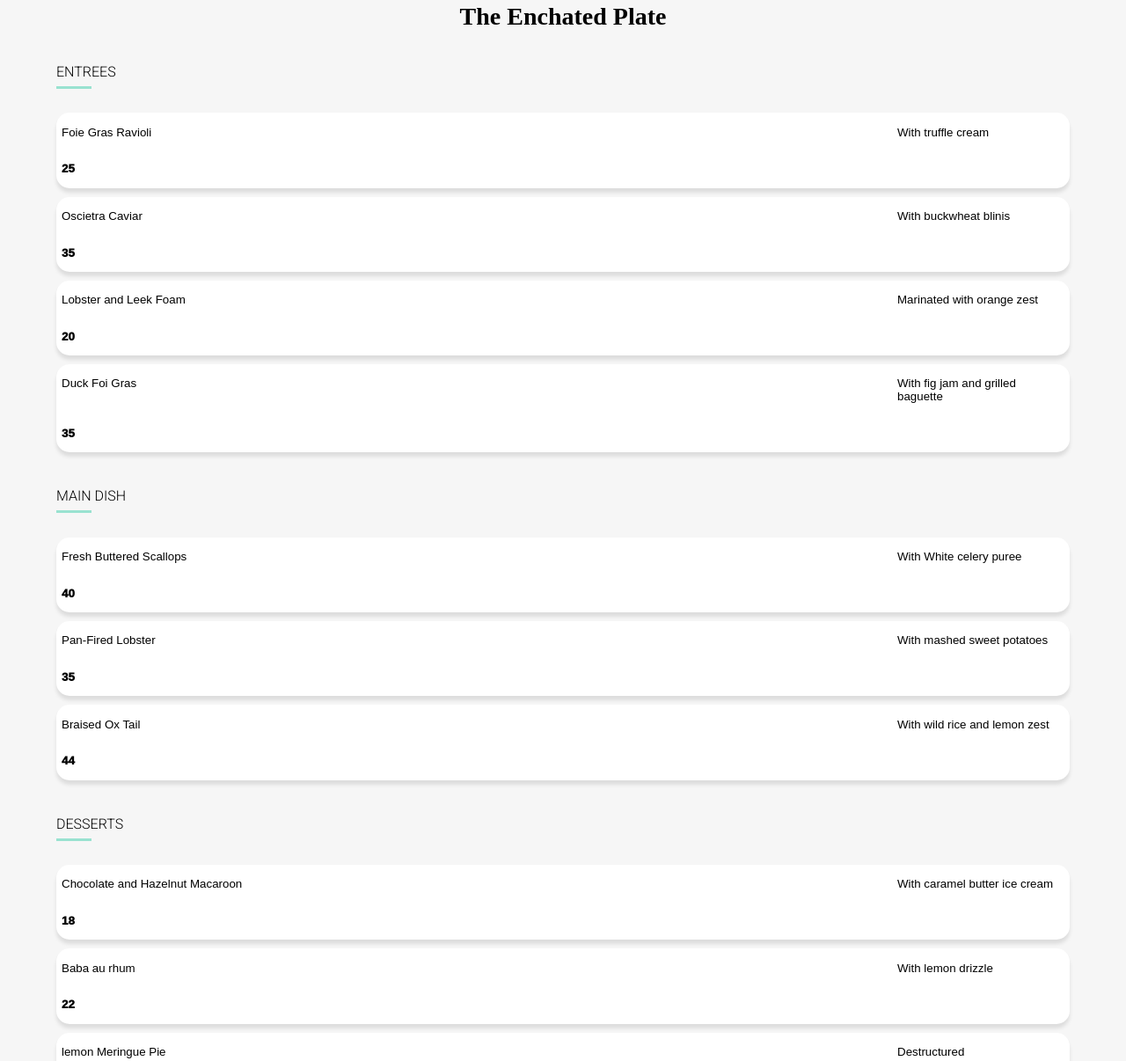
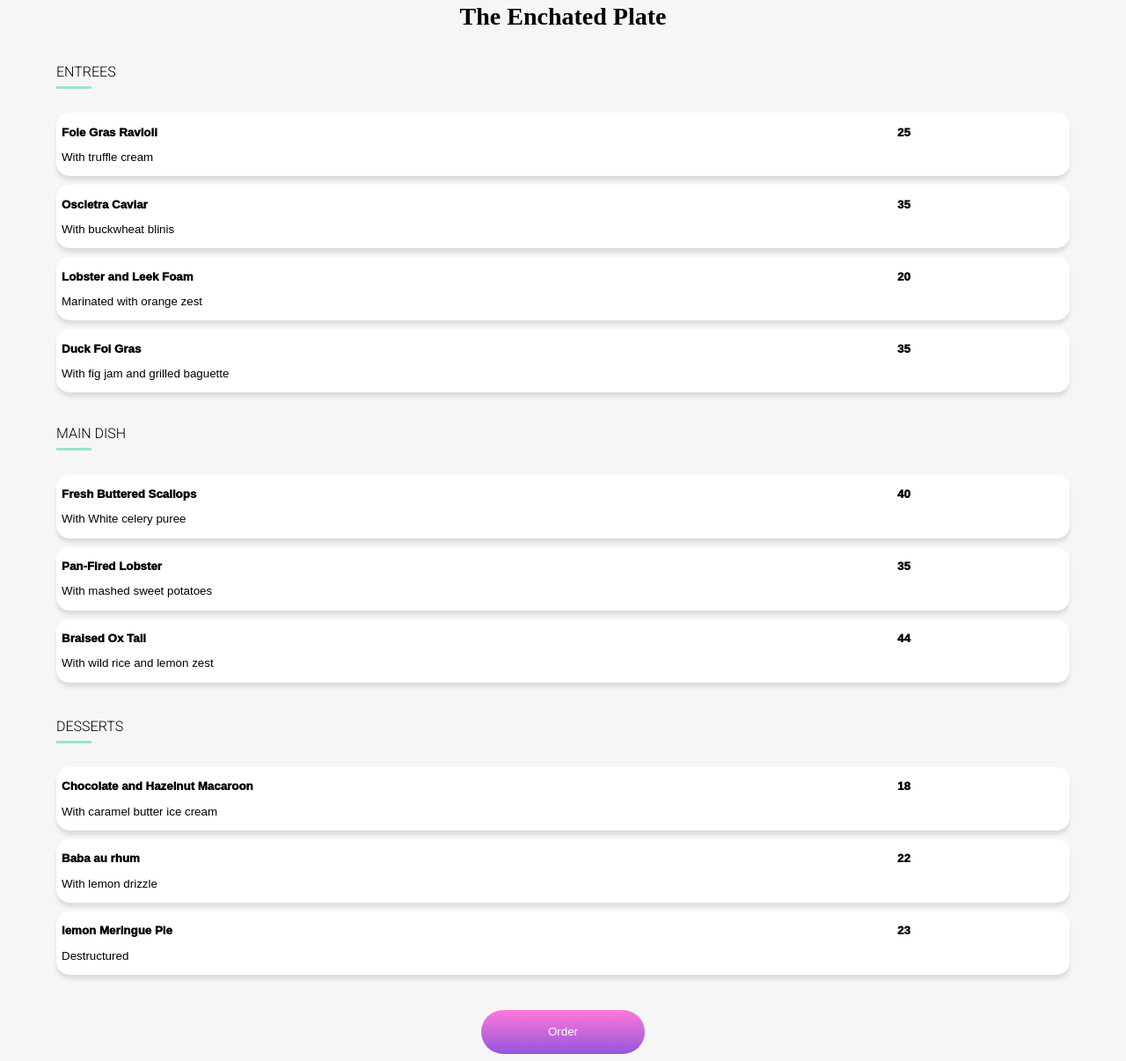
Before and after one commit to BrianWCaton/Ohmyfood, a plain HTML site: page the_enchanted_plate.html in a window 1280 px wide. Shown: the part 347-1553 px from the top of the page at 88% size. Drawn offline with Linux system fonts and the light colour scheme; a web font is replaced by a local one.

Commit message:
All menus match now

```diff
--- a/the_enchanted_plate.html
+++ b/the_enchanted_plate.html
@@ -11,6 +11,7 @@
   </head>
   <body>
     <header class="header">
+      <a href="index.html">
       <svg
         class="icon"
         xmlns="http://www.w3.org/2000/svg"
@@ -21,85 +22,106 @@
         <path
           d="M15.8856 21.9283L15.0335 22.7417C14.6727 23.0861 14.0892 23.0861 13.7323 22.7417L6.2706 15.6229C5.9098 15.2785 5.9098 14.7215 6.2706 14.3808L13.7323 7.2583C14.0931 6.9139 14.6765 6.9139 15.0335 7.2583L15.8856 8.07167C16.2502 8.41974 16.2425 8.98763 15.8702 9.32837L11.2451 13.5345H22.2764C22.7869 13.5345 23.1976 13.9265 23.1976 14.4138V15.5862C23.1976 16.0735 22.7869 16.4655 22.2764 16.4655H11.2451L15.8702 20.6716C16.2464 21.0124 16.254 21.5803 15.8856 21.9283Z"></path>
       </svg>
+    </a>
       <img src="img/ohmyfood.png" alt="ohmyfood" />
     </header>
       <div class="location">
         <img
           src="img/the_enchanted_plate.jpg"
-          alt="menu_img"
-         />
+          alt="menu_img"/>
       </div>
     </nav>
     <div class="menu">
       <div class="container">
-      <div class="container">
-      <div class="meal-group">
         <h1 class="resturaunt-name">The Enchated Plate</h1>
         <h6 class="course-title">ENTREES</h6>
         <ul class="menu-list">
+          <li>
         <button class="menu_item">
-          <p>Foie Gras Ravioli</p>
+          <div class="title-description">
+          <p class="title">Foie Gras Ravioli</p>
           <p class="description">With truffle cream</p>
+        </div>
           <p class="price">25</p>
         </button>
+      </li>
+        <li>
         <button class="menu_item">
-          <p>Oscietra Caviar</p>
+          <div class="title-description">
+          <p class="title">Oscietra Caviar</p>
           <p class="description">With buckwheat blinis</p>
+        </div>
           <p class="price">35</p>
         </button>
+      </li>
+        <li>
         <button class="menu_item">
-          <p>Lobster and Leek Foam</p>
+          <div class="title-description">
+          <p class="title">Lobster and Leek Foam</p>
           <p class="description">Marinated with orange zest</p>
+        </div>
           <p class="price">20</p>
         </button>
+      </li>
+        <li>
         <button class="menu_item">
-          <p>Duck Foi Gras</p>
+          <div class="title-description">
+          <p class="title">Duck Foi Gras</p>
           <p class="description">With fig jam and grilled baguette</p>
+        </div>
           <p class="price">35</p>
         </button>
+      </li>
       </ul>
-      </div>
       <h6 class="course-title">Main Dish</h6>
       <div class="meal-group">
         <ul class="menu-list">
+        <li><button class="menu_item">
+          <div class="title-description">
+          <p class="title">Fresh Buttered Scallops</p>
+          <p class="description">With White celery puree</p></div>
+          <p class="price">40</p>
+        </button></li>
+        <li><button class="menu_item">
+          <div class="title-description">
+          <p class="title">Pan-Fired Lobster</p>
+          <p class="description">With mashed sweet potatoes</p></div>
+          <p class="price">35</p>
+        </button></li>
+        <li>
         <button class="menu_item">
-          <p>Fresh Buttered Scallops</p>
-          <p class="description">With White celery puree</p>
-          <p class="price">40</p>
-        </button>
-        <button class="menu_item">
-          <p>Pan-Fired Lobster</p>
-          <p class="description">With mashed sweet potatoes</p>
-          <p class="price">35</p>
-        </button>
-        <button class="menu_item">
-          <p>Braised Ox Tail</p>
-          <p class="description">With wild rice and lemon zest</p>
+          <div class="title-description">
+          <p class="title">Braised Ox Tail</p>
+          <p class="description">With wild rice and lemon zest</p></div>
           <p class="price">44</p>
-        </button>
+        </button></li>
       </ul>
       </div>
       <div class="meal-group">
         <h6 class="course-title">Desserts</h6>
         <ul class="menu-list">
-        <button class="menu_item">
-          <p>Chocolate and Hazelnut Macaroon</p>
-          <p class="description">With caramel butter ice cream</p>
+        <li><button class="menu_item">
+          <div class="title-description">
+          <p class="title">Chocolate and Hazelnut Macaroon</p>
+          <p class="description">With caramel butter ice cream</p></div>
           <p class="price">18</p>
-        </button>
-        <button class="menu_item">
-          <p>Baba au rhum</p>
-          <p class="description">With lemon drizzle</p>
+        </button></li>
+        <li><button class="menu_item">
+          <div class="title-description">
+          <p class="title">Baba au rhum</p>
+          <p class="description">With lemon drizzle</p></div>
           <p class="price">22</p>
-        </button>
-        <button class="menu_item">
-          <p>lemon Meringue Pie</p>
-          <p class="description">Destructured</p>
+        </button></li>
+        <li><button class="menu_item">
+          <div class="title-description">
+          <p class="title">lemon Meringue Pie</p>
+          <p class="description">Destructured</p></div>
           <p class="price">23</p>
-        </button>
+        </button></li>
 </ul>
       </div>
-      <button class="order">Order</button>
+      <div class="order-button">
+      <button class="order">Order</button></div>
     </div>
     </div>
   </div>
```
Also changed, not shown: bastille.html (+56 -28 lines), index.html (+1 -1 lines), le_gourmand.html (+2 -2 lines).
